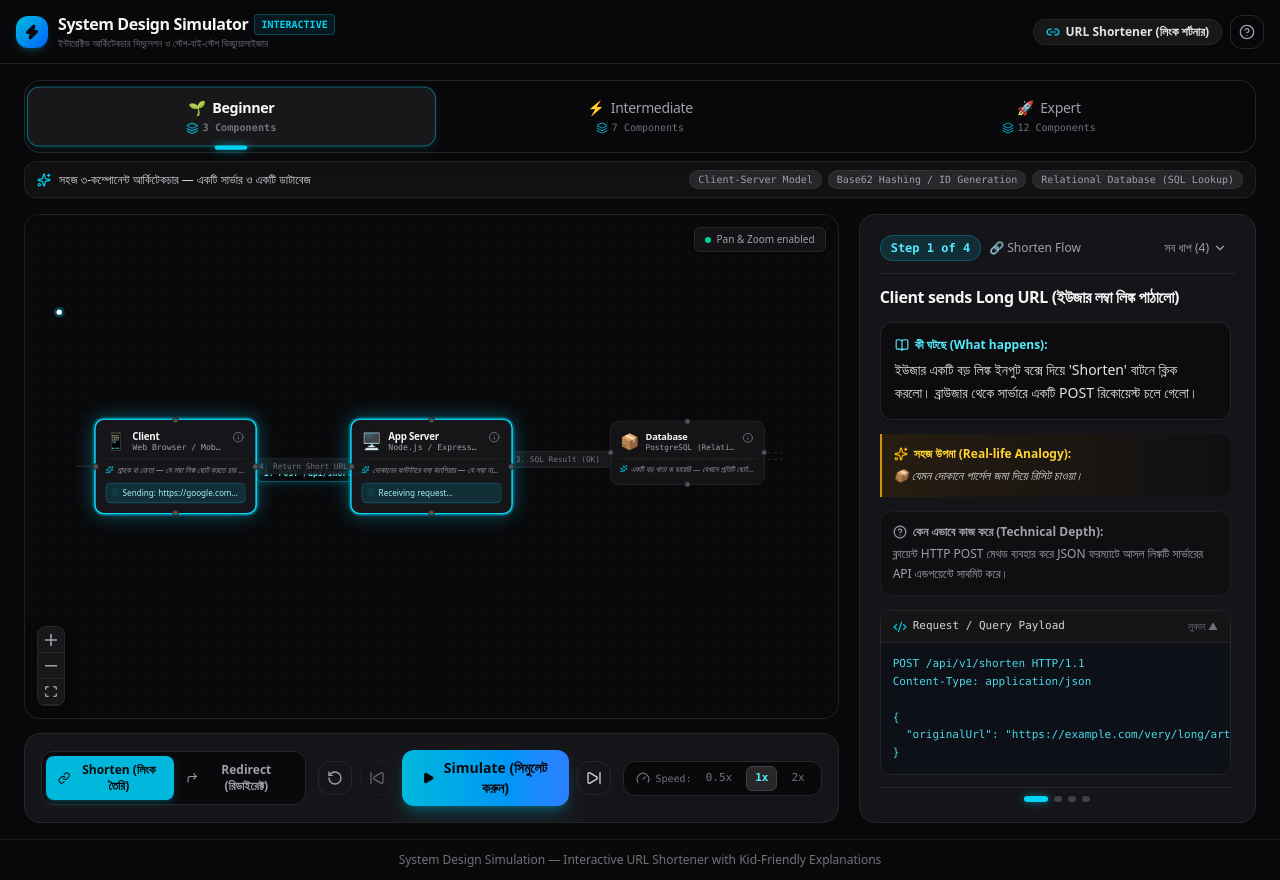
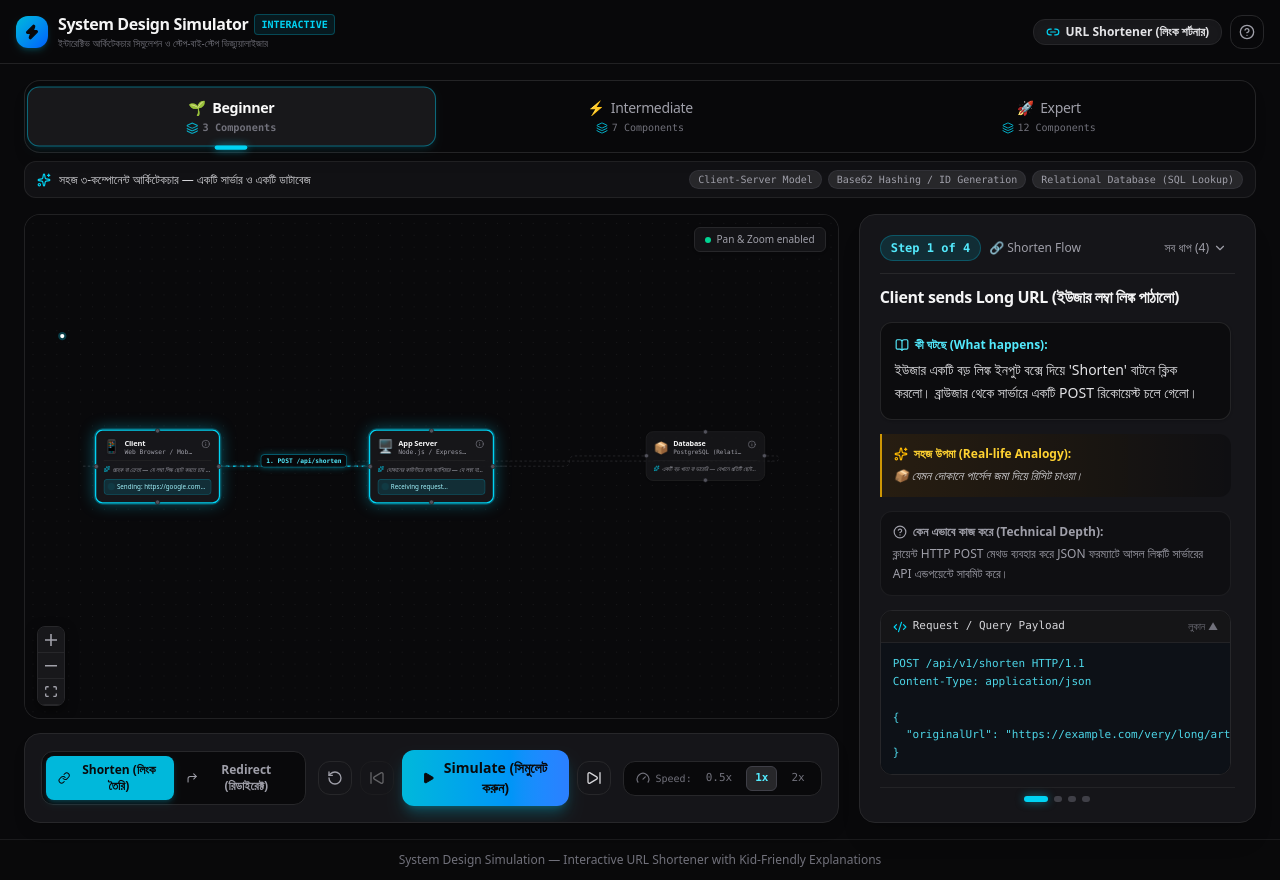
Before and after one commit to sojibrd/system_design_simulation, a Next.js app: page / in a window 1280 px wide. Built offline with nearby package versions, Linux system fonts and the light colour scheme.

Commit message:
feat: implement animated flow edges and add multi-level URL shortener simulation scenarios

```diff
--- a/app/components/simulation/AnimatedEdge.tsx
+++ b/app/components/simulation/AnimatedEdge.tsx
@@ -90,13 +90,13 @@ export const AnimatedFlowEdge: React.FC<EdgeProps> = ({
           <div
             style={{
               position: "absolute",
-              transform: `translate(-50%, -50%) translate(${labelX}px,${labelY}px)`,
+              transform: `translate(-50%, -100%) translate(${labelX}px,${labelY - 8}px)`,
               pointerEvents: "all",
             }}
             className={`px-2 py-0.5 rounded-md text-[10px] font-mono border transition-all duration-300 select-none ${
               isActive
-                ? "bg-zinc-950/95 text-cyan-300 border-cyan-500/60 shadow-[0_0_12px_rgba(6,182,212,0.35)] scale-105 font-semibold"
-                : "bg-zinc-900/90 text-zinc-500 border-zinc-800"
+                ? "bg-zinc-950/95 text-cyan-300 border-cyan-500/60 shadow-[0_0_12px_rgba(6,182,212,0.35)] scale-105 font-semibold opacity-100"
+                : "bg-zinc-900/80 text-zinc-600 border-zinc-800/60 opacity-0 group-hover:opacity-100"
             }`}
           >
             {edgeData.label}
--- a/app/lib/simulations/url-shortener/beginner.ts
+++ b/app/lib/simulations/url-shortener/beginner.ts
@@ -18,7 +18,7 @@ export const beginnerConfig: PhaseConfig = {
     {
       id: "node-client",
       type: "simulationNode",
-      position: { x: 50, y: 140 },
+      position: { x: 60, y: 160 },
       data: {
         label: "Client",
         subLabel: "Web Browser / Mobile App",
@@ -32,7 +32,7 @@ export const beginnerConfig: PhaseConfig = {
     {
       id: "node-server",
       type: "simulationNode",
-      position: { x: 380, y: 140 },
+      position: { x: 520, y: 160 },
       data: {
         label: "App Server",
         subLabel: "Node.js / Express API",
@@ -46,7 +46,7 @@ export const beginnerConfig: PhaseConfig = {
     {
       id: "node-db",
       type: "simulationNode",
-      position: { x: 710, y: 140 },
+      position: { x: 980, y: 160 },
       data: {
         label: "Database",
         subLabel: "PostgreSQL (Relational DB)",
--- a/app/lib/simulations/url-shortener/expert.ts
+++ b/app/lib/simulations/url-shortener/expert.ts
@@ -19,7 +19,7 @@ export const expertConfig: PhaseConfig = {
     {
       id: "node-client",
       type: "simulationNode",
-      position: { x: 20, y: 260 },
+      position: { x: 40, y: 290 },
       data: {
         label: "Global Clients",
         subLabel: "Mobile, Web, APIs",
@@ -33,7 +33,7 @@ export const expertConfig: PhaseConfig = {
     {
       id: "node-cdn",
       type: "simulationNode",
-      position: { x: 210, y: 100 },
+      position: { x: 310, y: 100 },
       data: {
         label: "Cloudflare CDN",
         subLabel: "Edge Network (200+ PoPs)",
@@ -47,7 +47,7 @@ export const expertConfig: PhaseConfig = {
     {
       id: "node-lb",
       type: "simulationNode",
-      position: { x: 210, y: 260 },
+      position: { x: 310, y: 290 },
       data: {
         label: "Global Load Balancer",
         subLabel: "AWS ALB / Cloud LB",
@@ -61,7 +61,7 @@ export const expertConfig: PhaseConfig = {
     {
       id: "node-gw",
       type: "simulationNode",
-      position: { x: 400, y: 260 },
+      position: { x: 580, y: 290 },
       data: {
         label: "API Gateway",
         subLabel: "Kong / Envoy Gateway",
@@ -75,7 +75,7 @@ export const expertConfig: PhaseConfig = {
     {
       id: "node-idgen",
       type: "simulationNode",
-      position: { x: 400, y: 90 },
+      position: { x: 580, y: 90 },
       data: {
         label: "Snowflake ID Gen",
         subLabel: "64-bit Distributed Unique ID",
@@ -89,7 +89,7 @@ export const expertConfig: PhaseConfig = {
     {
       id: "node-server-1",
       type: "simulationNode",
-      position: { x: 590, y: 190 },
+      position: { x: 860, y: 190 },
       data: {
         label: "App Cluster (S1)",
         subLabel: "Kubernetes Pod 1",
@@ -103,7 +103,7 @@ export const expertConfig: PhaseConfig = {
     {
       id: "node-server-2",
       type: "simulationNode",
-      position: { x: 590, y: 320 },
+      position: { x: 860, y: 360 },
       data: {
         label: "App Cluster (S2)",
         subLabel: "Kubernetes Pod 2",
@@ -117,7 +117,7 @@ export const expertConfig: PhaseConfig = {
     {
       id: "node-cache",
       type: "simulationNode",
-      position: { x: 800, y: 90 },
+      position: { x: 1140, y: 80 },
       data: {
         label: "Redis Cluster",
         subLabel: "Multi-Node Sharded Cache",
@@ -131,7 +131,7 @@ export const expertConfig: PhaseConfig = {
     {
       id: "node-primary-db",
       type: "simulationNode",
-      position: { x: 800, y: 220 },
+      position: { x: 1140, y: 240 },
       data: {
         label: "Primary DB (Write)",
         subLabel: "PostgreSQL Master (ACID)",
@@ -145,7 +145,7 @@ export const expertConfig: PhaseConfig = {
     {
       id: "node-replica-db",
       type: "simulationNode",
-      position: { x: 800, y: 350 },
+      position: { x: 1140, y: 400 },
       data: {
         label: "Read Replicas",
         subLabel: "PostgreSQL Slaves (Read-Only)",
@@ -159,7 +159,7 @@ export const expertConfig: PhaseConfig = {
     {
       id: "node-queue",
       type: "simulationNode",
-      position: { x: 590, y: 460 },
+      position: { x: 860, y: 520 },
       data: {
         label: "Kafka Queue",
         subLabel: "Distributed Event Stream",
@@ -173,7 +173,7 @@ export const expertConfig: PhaseConfig = {
     {
       id: "node-worker",
       type: "simulationNode",
-      position: { x: 800, y: 460 },
+      position: { x: 1140, y: 520 },
       data: {
         label: "Analytics Engine",
         subLabel: "ClickHouse + Workers",
--- a/app/lib/simulations/url-shortener/intermediate.ts
+++ b/app/lib/simulations/url-shortener/intermediate.ts
@@ -19,7 +19,7 @@ export const intermediateConfig: PhaseConfig = {
     {
       id: "node-client",
       type: "simulationNode",
-      position: { x: 30, y: 220 },
+      position: { x: 40, y: 250 },
       data: {
         label: "Client",
         subLabel: "Web & Mobile Users",
@@ -33,7 +33,7 @@ export const intermediateConfig: PhaseConfig = {
     {
       id: "node-lb",
       type: "simulationNode",
-      position: { x: 250, y: 220 },
+      position: { x: 300, y: 250 },
       data: {
         label: "Load Balancer",
         subLabel: "NGINX / HAProxy",
@@ -47,7 +47,7 @@ export const intermediateConfig: PhaseConfig = {
     {
       id: "node-limiter",
       type: "simulationNode",
-      position: { x: 470, y: 70 },
+      position: { x: 600, y: 80 },
       data: {
         label: "Rate Limiter",
         subLabel: "Token Bucket (Redis based)",
@@ -61,7 +61,7 @@ export const intermediateConfig: PhaseConfig = {
     {
       id: "node-server-1",
       type: "simulationNode",
-      position: { x: 470, y: 200 },
+      position: { x: 600, y: 230 },
       data: {
         label: "App Server 1",
         subLabel: "Stateless Node.js",
@@ -75,7 +75,7 @@ export const intermediateConfig: PhaseConfig = {
     {
       id: "node-server-2",
       type: "simulationNode",
-      position: { x: 470, y: 340 },
+      position: { x: 600, y: 380 },
       data: {
         label: "App Server 2",
         subLabel: "Stateless Node.js",
@@ -89,7 +89,7 @@ export const intermediateConfig: PhaseConfig = {
     {
       id: "node-cache",
       type: "simulationNode",
-      position: { x: 740, y: 130 },
+      position: { x: 950, y: 130 },
       data: {
         label: "Cache (Redis)",
         subLabel: "In-Memory Key-Value",
@@ -103,7 +103,7 @@ export const intermediateConfig: PhaseConfig = {
     {
       id: "node-db",
       type: "simulationNode",
-      position: { x: 740, y: 340 },
+      position: { x: 950, y: 380 },
       data: {
         label: "Database",
         subLabel: "PostgreSQL Primary",
```
